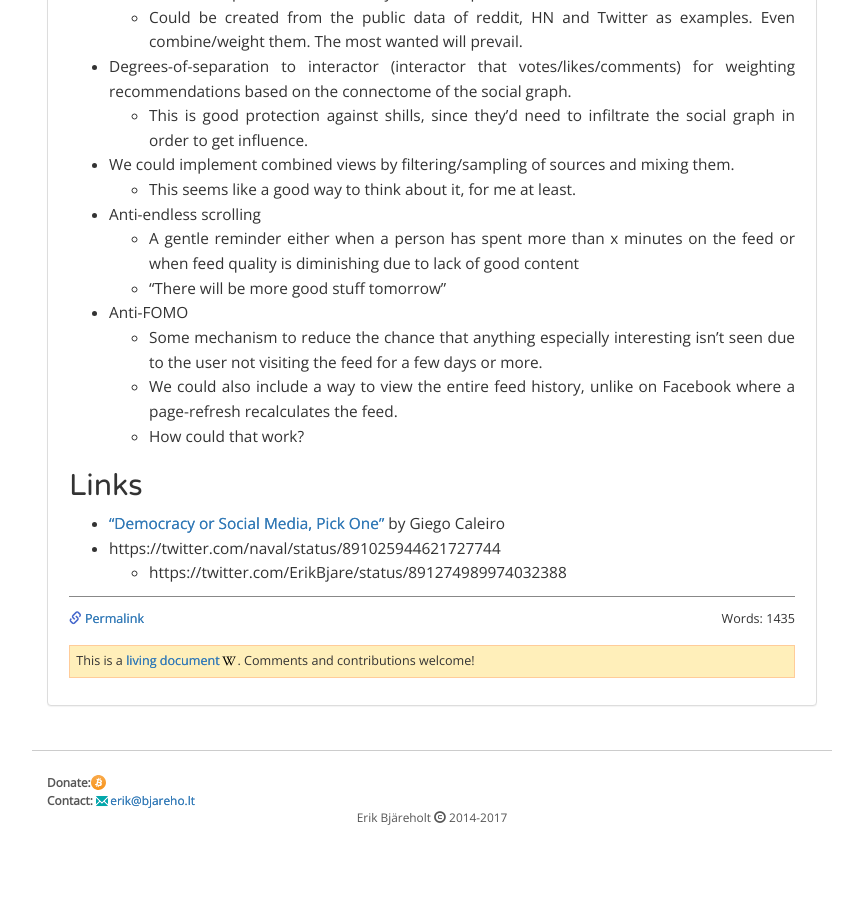
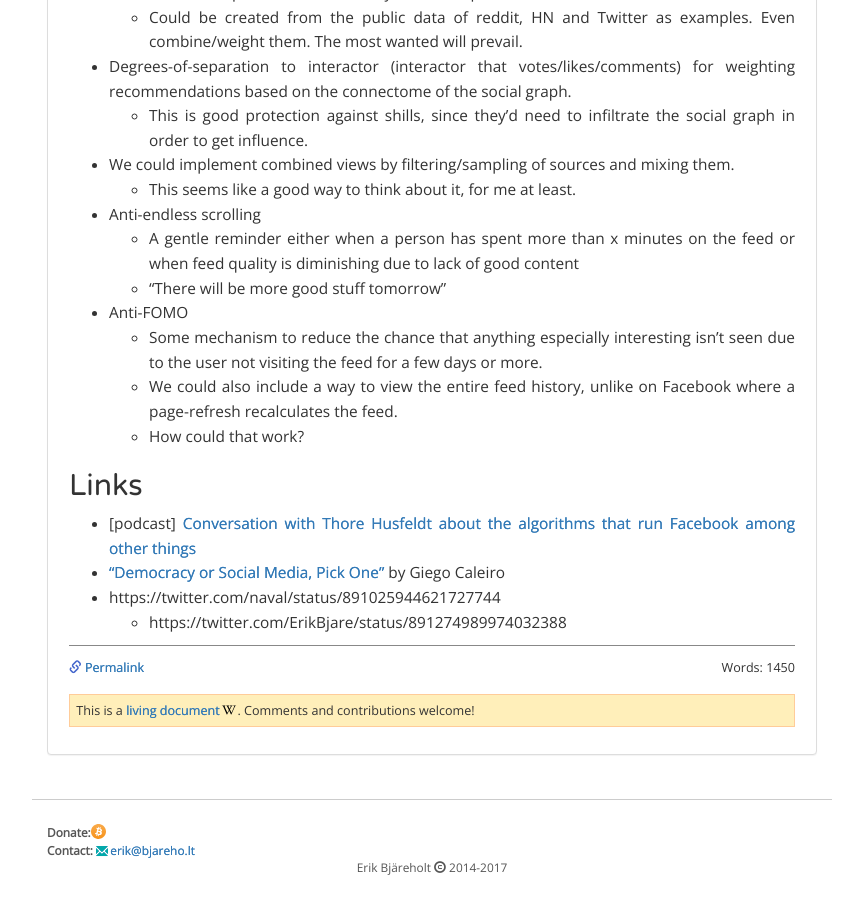
Before and after one commit to ErikBjare/ErikBjare.github.io, a Jekyll site: the page built from _wiki/importance-of-open-recommendation-systems.md, in a window 1280 px wide and 900 px high, scrolled down 3366 px. Shown: the whole window, without its empty margins (208-1071 px from the left). Built offline with Jekyll 4.4.1, drawn with Linux system fonts in a browser that asks for light colours; nearby versions of some CDN libraries; comment, search, counter and statistics services are not loaded; before the commit the page ends 4216 px from its top, so only the background shows below that.

Commit message:
added link to podcast with Thore

```diff
--- a/_wiki/importance-of-open-recommendation-systems.md
+++ b/_wiki/importance-of-open-recommendation-systems.md
@@ -152,6 +152,7 @@ The scraping that would be required for the kind of aggregated feed as presented
 
 <!-- TODO: Twitter iframe for these tweets and add discussion around them inline -->
 
+ - \[podcast\] [Conversation with Thore Husfeldt about the algorithms that run Facebook among other things](https://www.facebook.com/thore.husfeldt/posts/1465597066893486)
  - ["Democracy or Social Media, Pick One"](https://www.facebook.com/gdiego.vichutilitarian/posts/1474383972645395) by Giego Caleiro
  - https://twitter.com/naval/status/891025944621727744
     - https://twitter.com/ErikBjare/status/891274989974032388
```
